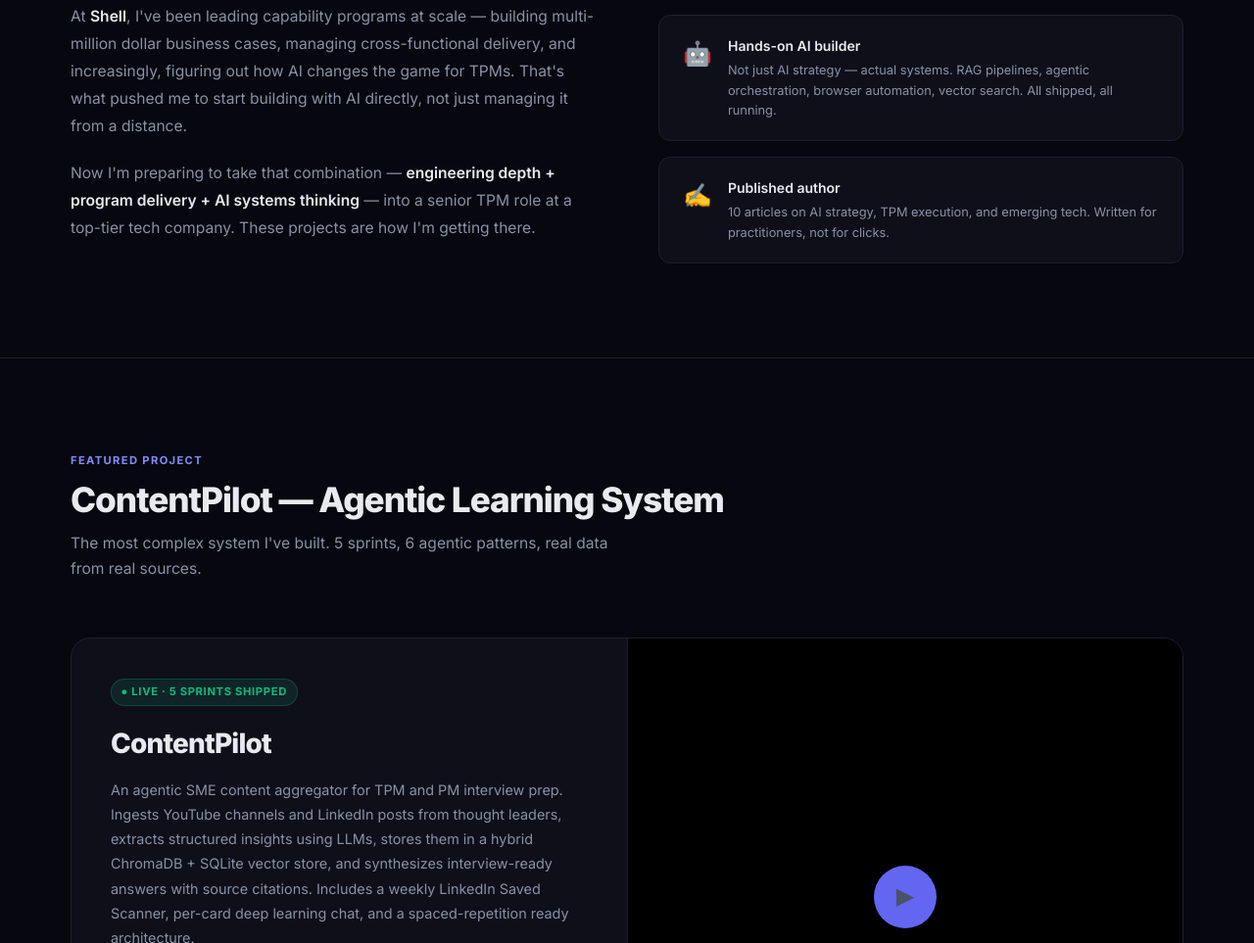
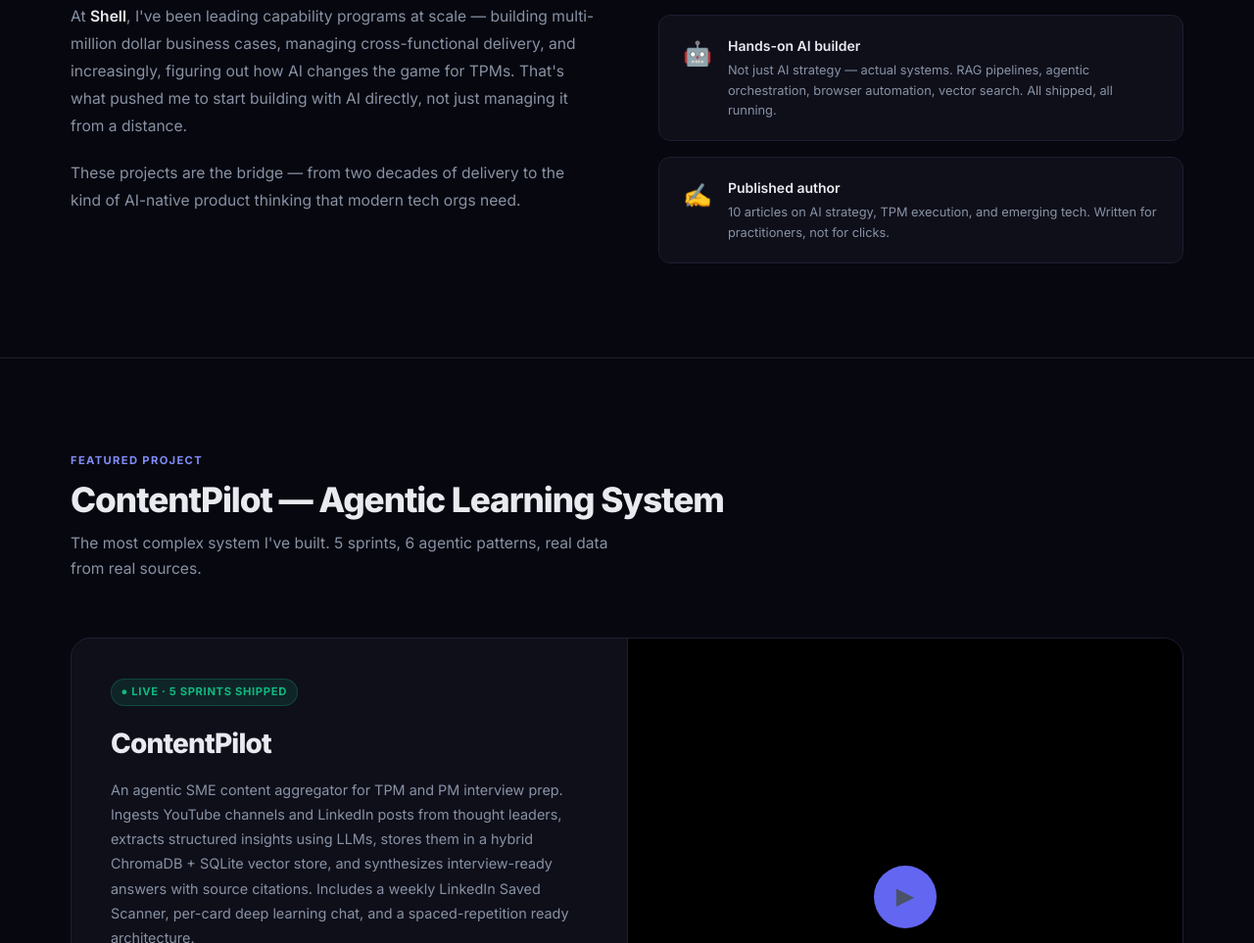
Before and after one commit to Shrivastav-Gaurav/portfolio, a plain HTML site: page index.html in a window 1280 px wide. Shown: the part 1251-2214 px from the top of the page at 98% size. Drawn offline with Linux system fonts and the light colour scheme.

Commit message:
fix: soften about section closing line

```diff
--- a/index.html
+++ b/index.html
@@ -251,7 +251,7 @@ footer{border-top:1px solid var(--border);padding:2rem;text-align:center;color:v
       <p>I started my career as a <strong>software engineer</strong> in 2003, writing code before "product" was a job title. That technical foundation has never left me — it's what lets me build AI systems today, not just manage them.</p>
       <p>A decade in <strong>SAP program management</strong> taught me how large organizations make decisions, fail to execute, and occasionally get it right. I learned that the gap between a good plan and a shipped product is almost always a people and process problem, not a technology one.</p>
       <p>At <strong>Shell</strong>, I've been leading capability programs at scale — building multi-million dollar business cases, managing cross-functional delivery, and increasingly, figuring out how AI changes the game for TPMs. That's what pushed me to start building with AI directly, not just managing it from a distance.</p>
-      <p>Now I'm preparing to take that combination — <strong>engineering depth + program delivery + AI systems thinking</strong> — into a senior TPM role at a top-tier tech company. These projects are how I'm getting there.</p>
+      <p>These projects are the bridge — from two decades of delivery to the kind of AI-native product thinking that modern tech orgs need.</p>
     </div>
     <div class="about-highlights reveal-right">
       <div class="highlight-card">
```
